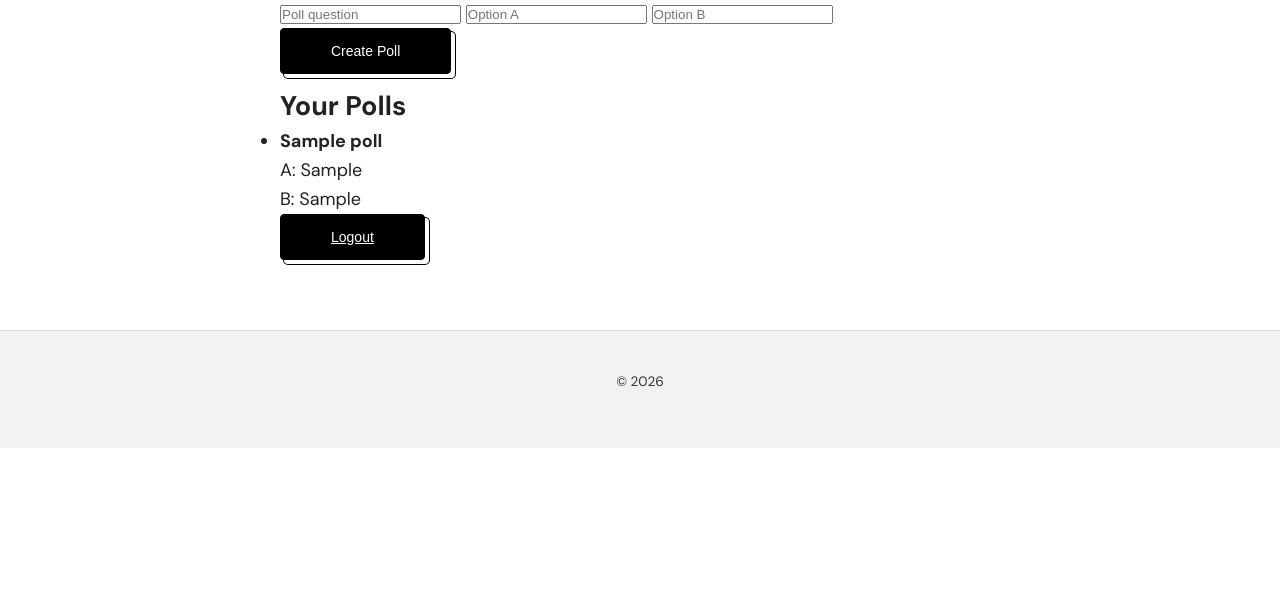
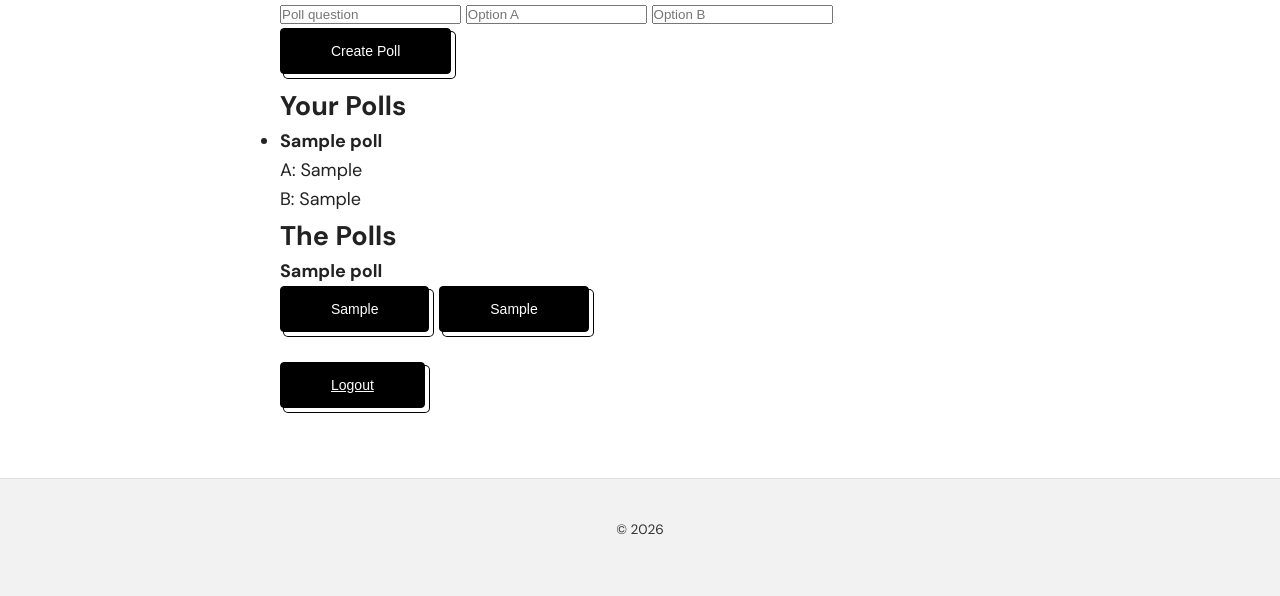
Before and after one commit to FredC19/Live-Voting-Platform, a Flask app: template templates/dashboard.html in a window 1280 px wide. Shown: the part 371-967 px from the top of the page. Before the commit the page ends 819 px from the top, so only its background shows below. Run offline with Flask 3, Linux system fonts and the light colour scheme; tables that the repository leaves empty hold one stand-in row (values such as "Sample post"); the template is opened without the code that fills it: values that come from a table or form of the project are taken from there, most other values are stand-ins (such as "Sample title", 1, 10 or a date in 2020).

Commit message:
Users can now vote on polls

```diff
--- a/main.py
+++ b/main.py
@@ -99,8 +99,9 @@ def register():
 def dashboard():
     if "username" in session:
         user = User.query.filter_by(username=session['username']).first()
-        polls = Poll.query.filter_by(creator_id=user.id).all()
-        return render_template("dashboard.html", username=session['username'], polls=polls)
+        my_polls = Poll.query.filter_by(creator_id=user.id).all()
+        all_polls = Poll.query.all()
+        return render_template("dashboard.html", username=session['username'], my_polls=my_polls,all_polls=all_polls)
     return redirect(url_for('home'))
 
 
@@ -122,7 +123,7 @@ def create_poll():
     option_a = request.form["option_a"]
     option_b = request.form["option_b"]
 
-    # Get the logged-in user
+
     user = User.query.filter_by(username=session["username"]).first()
 
     new_poll = Poll(
@@ -138,6 +139,35 @@ def create_poll():
     flash("Poll created successfully!")
     return redirect(url_for('dashboard'))
 
+#voting
+@app.route("/vote/<int:poll_id>", methods=["POST"])
+def vote(poll_id):
+    if "username" not in session:
+        return redirect(url_for("home"))
+
+    user = User.query.filter_by(username=session["username"]).first()
+    poll = Poll.query.get_or_404(poll_id)
+
+    #do not allow the account to vote twice.
+    existing_vote = Vote.query.filter_by(user_id=user.id, poll_id=poll_id).first()
+    if existing_vote:
+        flash("You have already voted on this poll.")
+        return redirect(url_for("dashboard"))
+
+    choice = request.form.get("choice")
+    if choice not in ["A", "B"]:
+        flash("Invalid vote.")
+        return redirect(url_for("dashboard"))
+
+    new_vote = Vote(user_id=user.id, poll_id=poll_id, choice=choice)
+    db.session.add(new_vote)
+    db.session.commit()
+
+    flash("Vote submitted!")
+    return redirect(url_for("dashboard"))
+
+
+
 
 
 if __name__ == "__main__":
--- a/templates/dashboard.html
+++ b/templates/dashboard.html
@@ -33,6 +33,19 @@
     <p>You haven't created any polls yet.</p>
   {% endif %}
 
+  <h2>The Polls</h2>
+  {% for poll in all_polls %}
+    <div style="margin-bottom: 20px;">
+      <strong>{{ poll.question }}</strong><br>
+
+      <form action="{{ url_for('vote', poll_id=poll.id) }}" method="post">
+        <button type="submit" name="choice" value="A" class="button-50">{{ poll.option_a }}</button>
+        <button type="submit" name="choice" value="B" class="button-50">{{ poll.option_b }}</button>
+      </form>
+    </div>
+  {% endfor %}
+
+
   <a href="{{ url_for('logout') }}" class="button-50">Logout</a>
 </div>
 {% endblock %}
```
